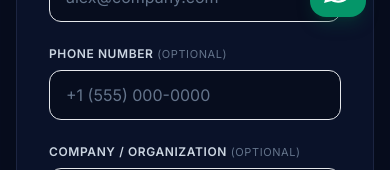
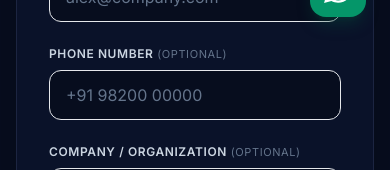
Before and after one commit to Code-With-Govind/webSmaGic, a React (Vite) app in the folder client/: page /contact in a window 390 px wide. Shown: the part 803-973 px from the top of the page. Built offline with nearby package versions, Linux system fonts and the light colour scheme; no server answers.

Commit message:
fix: update phone number placeholder in contact form to Indian standard format

```diff
--- a/client/src/pages/ContactPage.jsx
+++ b/client/src/pages/ContactPage.jsx
@@ -354,7 +354,7 @@ export default function ContactPage() {
                       value={formData.phone}
                       onChange={handleChange}
                       disabled={isSubmitting}
-                      placeholder="+1 (555) 000-0000"
+                      placeholder="+91 98200 00000"
                       className="w-full px-4 py-3 rounded-xl bg-navy-950 text-white placeholder-slate-500 border border-navy-750 focus:border-brand-primary focus:ring-2 focus:ring-brand-primary/20 focus:outline-none transition-colors disabled:opacity-60"
                     />
                   </div>
```
